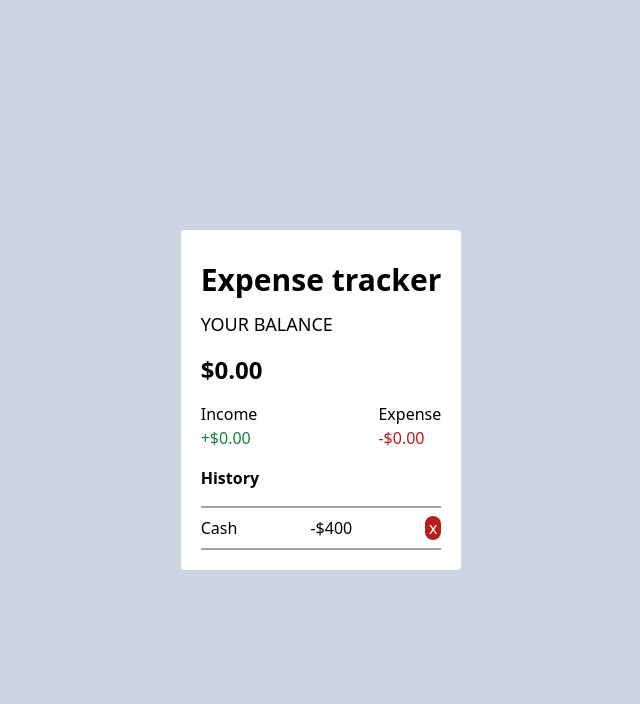
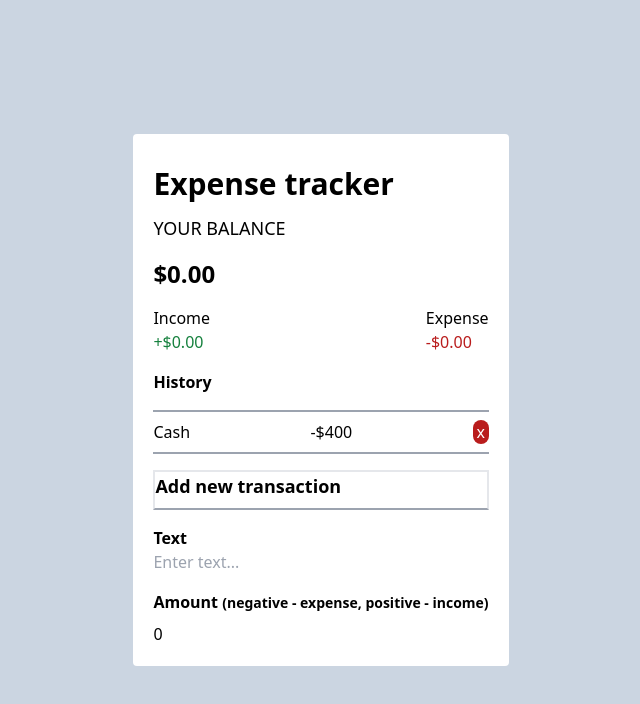
Before and after one commit to jakewarrenblack/react-expense-tracker, a React (Create React App) app: page / in a window 1280 px wide. Shown: the top 704 px of the page, without its empty margins (319-959 px from the left). Built offline with nearby package versions, Linux system fonts and the light colour scheme.

Commit message:
Style AddTransaction form

```diff
--- a/src/App.tsx
+++ b/src/App.tsx
@@ -1,4 +1,5 @@
 import "./App.css";
+import { AddTransaction } from "./components/AddTransaction";
 import { Balance } from "./components/Balance";
 import { Header } from "./components/Header";
 import { IncomeExpenses } from "./components/IncomeExpenses";
@@ -13,6 +14,7 @@ function App() {
           <Balance />
           <IncomeExpenses />
           <TransactionList />
+          <AddTransaction />
         </div>
       </div>
     </div>
--- a/src/components/AddTransaction.tsx
+++ b/src/components/AddTransaction.tsx
@@ -1,18 +1,41 @@
+import { useState } from "react";
+
 export const AddTransaction = () => {
+  const [text, setText] = useState("");
+  const [amount, setAmount] = useState(0);
+
   return (
     <div>
-      <h3>Add new transaction</h3>
-      <form>
-        <div className="form-control">
-          <label htmlFor="text">Text</label>
-          <input type="text" placeholder="Enter text..." />
+      <h3 className="border-2 border-b-gray-400 pb-2 text-lg font-semibold">
+        Add new transaction
+      </h3>
+      <form className="space-y-4">
+        <div className="flex flex-col mt-4">
+          <label htmlFor="text" className="font-semibold">
+            Text
+          </label>
+          <input
+            type="text"
+            id="text"
+            value={text}
+            onChange={(e) => setText(e.target.value)}
+            placeholder="Enter text..."
+          />
         </div>
-        <div className="form-control">
-          <label htmlFor="amount">
-            Amount <br />
-            (negative - expense, positive - income)
+        <div className="flex flex-col">
+          <label htmlFor="amount" className="font-semibold">
+            Amount{" "}
+            <span className="text-sm">
+              (negative - expense, positive - income)
+            </span>
           </label>
-          <input type="number" placeholder="Enter amount..." />
+          <input
+            className="mt-2"
+            type="number"
+            value={amount}
+            onChange={(e) => setAmount(parseInt(e.target.value))}
+            placeholder="Enter amount..."
+          />
         </div>
       </form>
     </div>
```
